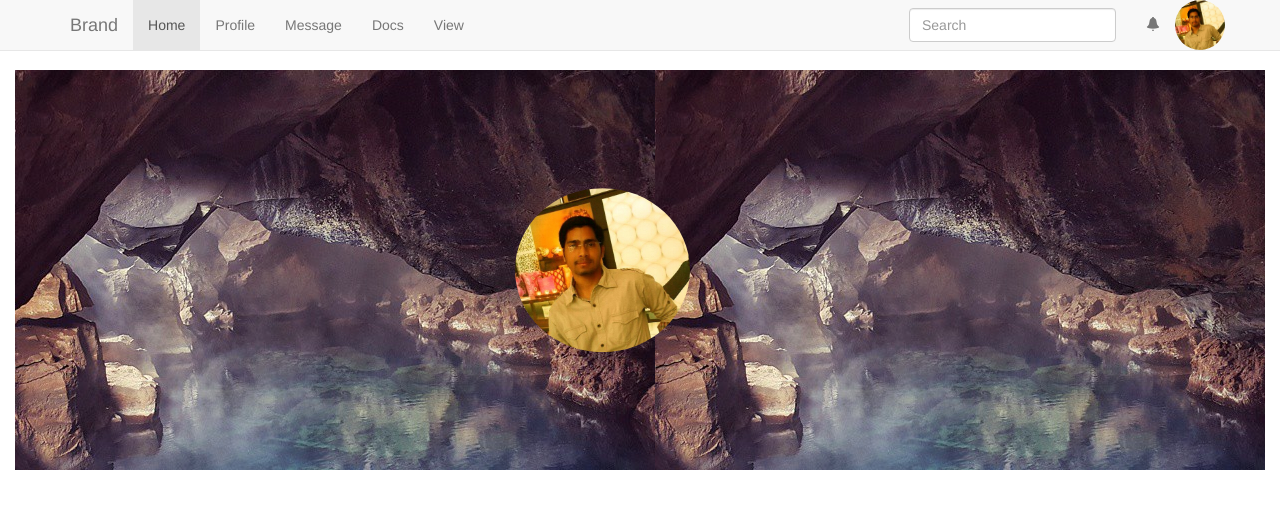
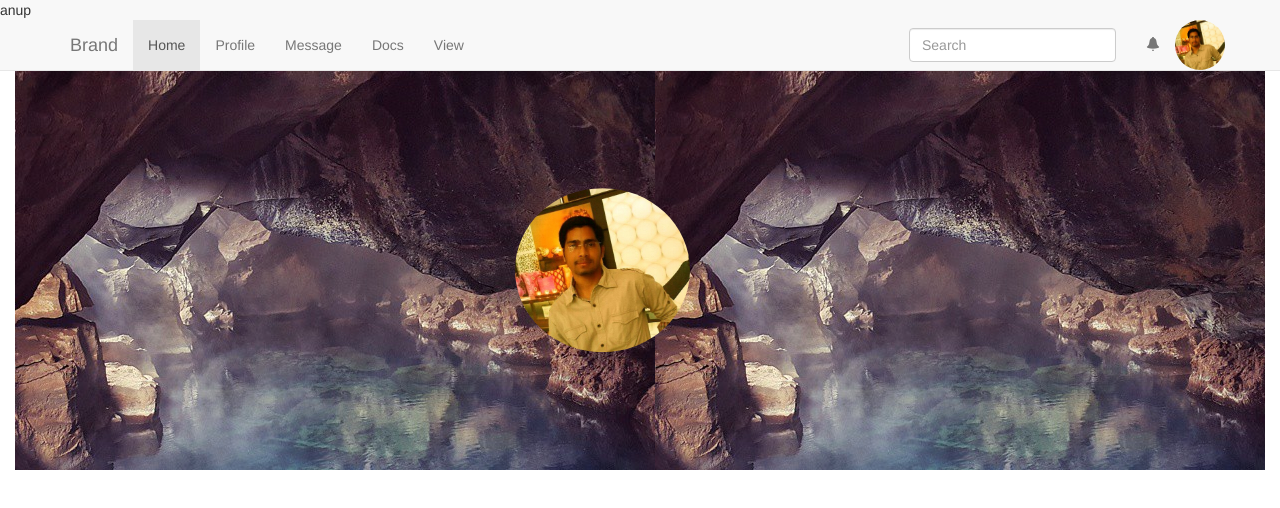
Before and after one commit to anupavanm/TwitterBootstrap, a plain HTML site: page profile.html in a window 1280 px wide. Drawn offline with Linux system fonts and the light colour scheme.

Commit message:
added div

```diff
--- a/profile.html
+++ b/profile.html
@@ -10,6 +10,7 @@
     </head>
     <body>
         <nav class="navbar navbar-default navbar-fixed-top">
+            <div>anup</div>
           <div class="container">
                 <div class="navbar-header">
                   <button type="button" class="navbar-toggle collapsed" data-toggle="collapse" data-target="#bs-example-navbar-collapse-1" aria-expanded="false">
```
